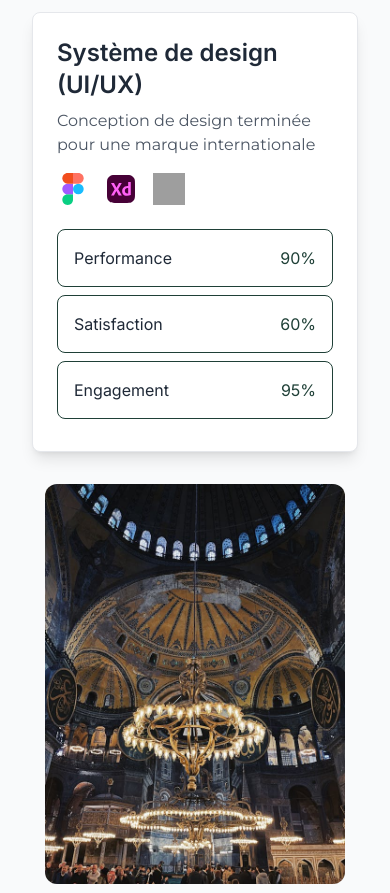
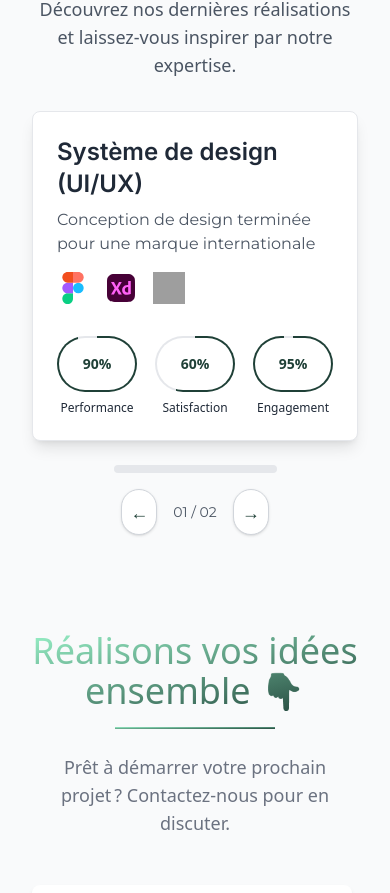
Before and after one commit to bocs91/fdlr-agency, a React (Vite) app: page / in a window 390 px wide. Shown: the part 2591-3484 px from the top of the page. Built offline with nearby package versions, Linux system fonts and the light colour scheme; grey boxes are pictures that could not be loaded.

Commit message:
Fix responsive and add new design for CompletedProjects

```diff
--- a/src/components/CompletedProjects.jsx
+++ b/src/components/CompletedProjects.jsx
@@ -10,9 +10,9 @@ const CompletedProjects = () => {
       tools: ["figma.svg", "xd.svg", "sketch.svg"],
       image: "/art.jpg",
       stats: [
-        { label: "Performance", value: "90%" },
-        { label: "Satisfaction", value: "60%" },
-        { label: "Engagement", value: "95%" },
+        { label: "Performance", value: 90 },
+        { label: "Satisfaction", value: 60 },
+        { label: "Engagement", value: 95 },
       ],
     },
     {
@@ -22,54 +22,17 @@ const CompletedProjects = () => {
       tools: ["blender.svg", "unity.svg"],
       image: "/tech.jpg",
       stats: [
-        { label: "Performance", value: "85%" },
-        { label: "Satisfaction", value: "75%" },
-        { label: "Engagement", value: "88%" },
-      ],
-    },
-    {
-        id: 3   ,
-        title: "Système de design (UI/UX)",
-        description:
-          "Conception de design terminée pour une marque internationale",
-        tools: ["figma.svg", "xd.svg", "sketch.svg"],
-        image: "/art.jpg",
-        stats: [
-          { label: "Performance", value: "90%" },
-          { label: "Satisfaction", value: "60%" },
-          { label: "Engagement", value: "95%" },
-        ],
-      },
-      {
-        id: 4,
-        title: "Architecture avancée",
-        description: "Modélisation architecturale 3D pour un client prestigieux",
-        tools: ["blender.svg", "unity.svg"],
-        image: "/tech.jpg",
-        stats: [
-          { label: "Performance", value: "85%" },
-          { label: "Satisfaction", value: "75%" },
-          { label: "Engagement", value: "88%" },
+        { label: "Performance", value: 85 },
+        { label: "Satisfaction", value: 75 },
+        { label: "Engagement", value: 88 },
       ],
     },
   ];
 
   const [currentProject, setCurrentProject] = useState(projects[0]);
 
-  const handleNext = () => {
-    const currentIndex = projects.findIndex((p) => p.id === currentProject.id);
-    const nextIndex = (currentIndex + 1) % projects.length;
-    setCurrentProject(projects[nextIndex]);
-  };
-
-  const handlePrev = () => {
-    const currentIndex = projects.findIndex((p) => p.id === currentProject.id);
-    const prevIndex = (currentIndex - 1 + projects.length) % projects.length;
-    setCurrentProject(projects[prevIndex]);
-  };
-
   return (
-    <section className="bg-gray-50 py-16 px-8">
+    <section className="bg-gray-50 py-8 px-8">
       {/* Titre principal */}
       <div className="text-center mb-8">
         <div
@@ -92,23 +55,24 @@ const CompletedProjects = () => {
             background: "linear-gradient(to top left, #99F2C8, #1F4037)",
           }}
         ></div>
-        <p style={{ fontSize: "1.125rem", color: "#6B7280" }}>
+        <p className="text-lg text-gray-600">
           Découvrez nos dernières réalisations et laissez-vous inspirer par
           notre expertise.
         </p>
       </div>
 
       {/* Contenu principal */}
-      <div className="max-w-7xl mx-auto flex flex-col lg:flex-row items-center gap-8">
+      <div className="max-w-7xl mx-auto grid grid-cols-1 lg:grid-cols-2 gap-6 items-start">
         {/* Carte du projet */}
-        <div className="bg-white border rounded-lg shadow-lg p-6 w-full lg:w-1/2">
+        <div className="bg-white border rounded-lg shadow-lg p-6 flex flex-col justify-between h-full">
+          <div>
             <h3 className="font-inter text-2xl font-semibold text-gray-800 mb-2">
               {currentProject.title}
             </h3>
             <p className="font-montserrat text-gray-600 mb-4">
               {currentProject.description}
             </p>
-          <div className="flex gap-4 mb-6">
+            <div className="flex gap-4 mb-4">
               {currentProject.tools.map((tool, index) => (
                 <img
                   key={index}
@@ -118,27 +82,42 @@ const CompletedProjects = () => {
                 />
               ))}
             </div>
+          </div>
+
           {/* Statistiques */}
+          <div className="flex justify-between items-center gap-4 mt-4">
             {currentProject.stats.map((stat, index) => (
               <div
                 key={index}
-              className="flex justify-between items-center border  p-4 rounded-lg mb-2"
+                className="relative flex flex-col items-center justify-center w-20 h-20 lg:w-24 lg:h-24"
+              >
+                {/* Cercle progressif */}
+                <div
+                  className="relative w-full h-full rounded-full"
                   style={{
-                border: "1px solid #1F4037",
+                    background: `conic-gradient(#1F4037 ${stat.value}%, #E5E7EB 0%)`,
                   }}
                 >
-              <span className="font-inter text-gray-800">{stat.label}</span>
-              <span className="font-inter text-[#1F4037]">{stat.value}</span>
+                  <div className="absolute inset-[2px] bg-white rounded-full flex items-center justify-center">
+                    <span className="text-sm lg:text-lg font-bold text-[#1F4037]">
+                      {stat.value}%
+                    </span>
+                  </div>
+                </div>
+                <span className="mt-2 text-xs lg:text-sm text-gray-800">
+                  {stat.label}
+                </span>
               </div>
             ))}
           </div>
+        </div>
 
         {/* Image du projet */}
-        <div className="lg:w-1/2">
+        <div className="hidden lg:block lg:w-1/2">
           <img
             src={currentProject.image}
             alt={currentProject.title}
-            className="rounded-xl w-full max-h-[400px] object-cover"
+            className="rounded-xl w-full max-h-[350px] object-cover"
           />
         </div>
       </div>
@@ -151,7 +130,9 @@ const CompletedProjects = () => {
           <div
             className="absolute top-0 left-0 h-2 bg-gradient-to-r from-[#99F2C8] to-[#1F4037] rounded-full transition-all duration-300"
             style={{
-        width: `${((currentProject.id - 1) / (projects.length - 1)) * 100}%`,
+              width: `${
+                ((currentProject.id - 1) / (projects.length - 1)) * 100
+              }%`,
             }}
           ></div>
         </div>
@@ -164,13 +145,15 @@ const CompletedProjects = () => {
           onClick={() =>
             setCurrentProject(
               projects[
-          currentProject.id > 1 ? currentProject.id - 2 : projects.length - 1
+                currentProject.id > 1
+                  ? currentProject.id - 2
+                  : projects.length - 1
               ]
             )
           }
-    className="p-2 rounded-full border border-gray-300 bg-white shadow transition-all duration-300 hover:scale-105 hover:bg-[#1F4037] hover:text-white active:scale-95 active:bg-[#1F4037] active:text-white"
+          className="group p-2 rounded-full border border-gray-300 bg-white shadow transition-all duration-300 hover:scale-105 hover:bg-[#1F4037] hover:text-white active:scale-95 active:bg-[#1F4037] active:text-white"
         >
-    <span className="text-[#1F4037] text-lg font-bold transition-all duration-300 hover:text-white">
+          <span className="text-[#1F4037] text-lg font-bold transition-all duration-300 group-hover:text-white">
             ←
           </span>
         </button>
@@ -190,16 +173,13 @@ const CompletedProjects = () => {
               ]
             )
           }
-    className="p-2 rounded-full border border-gray-300 bg-white shadow transition-all duration-300 hover:scale-105 hover:bg-[#1F4037] hover:text-white active:scale-95 active:bg-[#1F4037] active:text-white"
+          className="group p-2 rounded-full border border-gray-300 bg-white shadow transition-all duration-300 hover:scale-105 hover:bg-[#1F4037] hover:text-white active:scale-95 active:bg-[#1F4037] active:text-white"
         >
-    <span className="text-[#1F4037] text-lg font-bold transition-all duration-300 hover:text-white">
+          <span className="text-[#1F4037] text-lg font-bold transition-all duration-300 group-hover:text-white">
             →
           </span>
         </button>
       </div>
-
-
-
     </section>
   );
 };
--- a/src/components/OurSolutions.jsx
+++ b/src/components/OurSolutions.jsx
@@ -273,8 +273,7 @@ const OurSolutions = () => {
             </div>
           </div>
         </div>
-      </section>
-      <div className="max-w-4xl mx-auto px-4 sm:px-8 pb-16">
+        <div className="max-w-4xl mx-auto px-4 sm:px-8 pb-16 pt-32">
         <div className="bg-gradient-to-r from-[#1F4037]/90 to-[#99F2C8]/90 p-4 sm:p-8 rounded-3xl backdrop-blur-sm">
           <h2 className="font-inter text-lg sm:text-2xl font-medium text-white text-center mb-2 sm:mb-3">
             Technologies maîtrisées
@@ -295,6 +294,8 @@ const OurSolutions = () => {
           </div>
         </div>
       </div>
+      </section>
+
     </>
   );
 };
```
Lines whose indentation alone changed are shown as unchanged.
